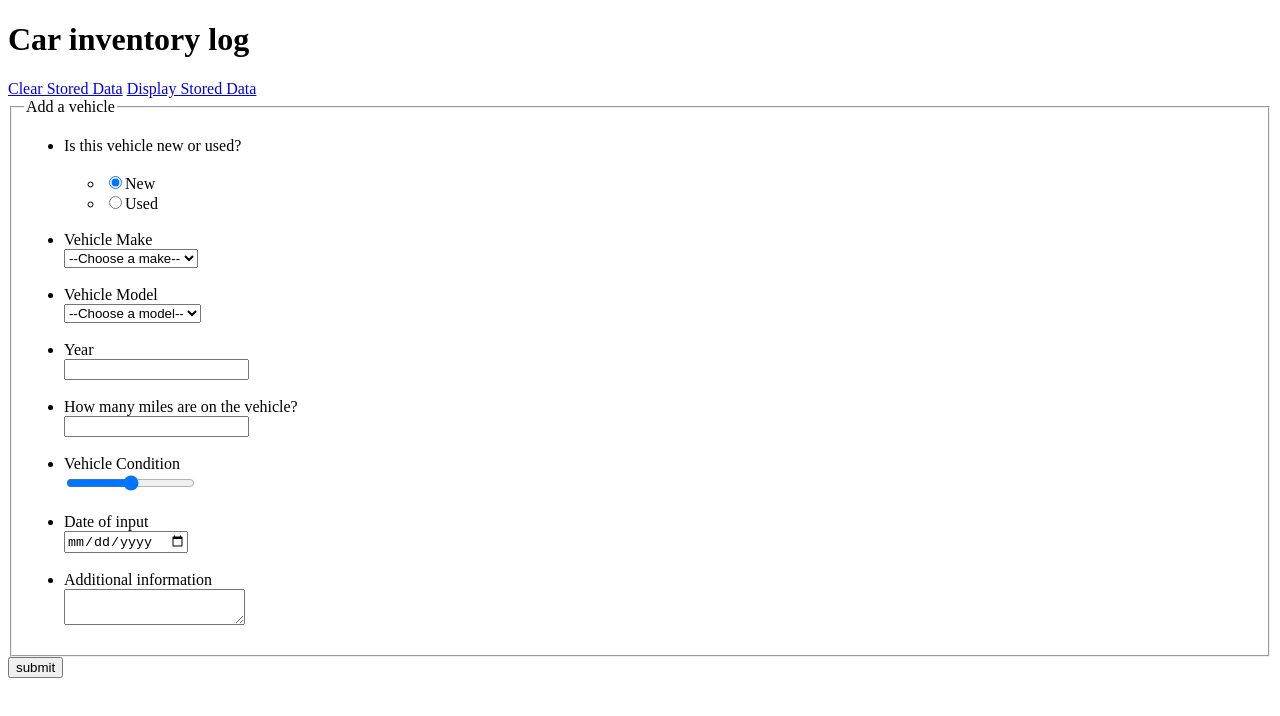
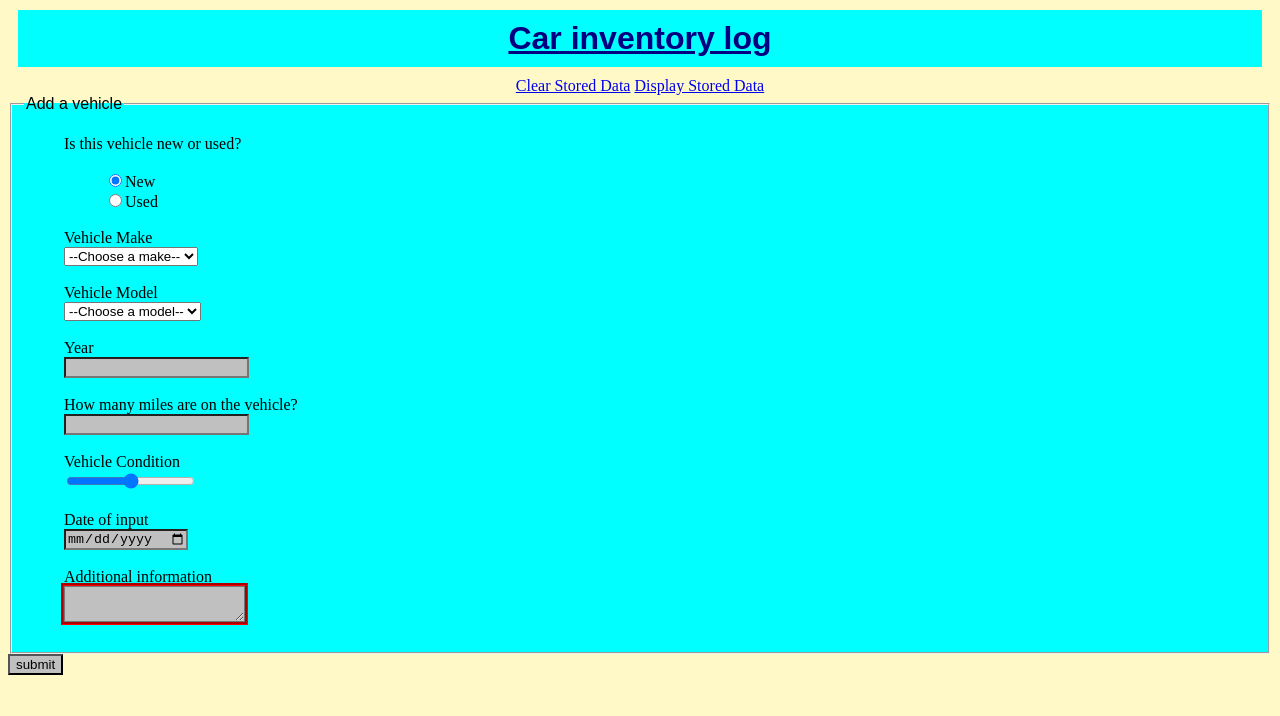
Before and after one commit to B67708/vfwproject2, a plain HTML site: page additem.html in a window 1280 px wide. Drawn offline with Linux system fonts and the light colour scheme.

Commit message:
Finalize CSS

```diff
--- a/additem.html
+++ b/additem.html
@@ -9,6 +9,7 @@ Project 2 -->
 		<meta name="description" content="Inventory of cars on lot."/>
 		<meta name="robots" content="index, follow"/>
 		<meta name="viewport" content="user-scalable=no, width=device-width"/>
+		<link href="styles.css"rel="stylesheet"type="text/css"/>
 		<title> Car lot inventory </title>
 	</head>
 
--- a/styles.css
+++ b/styles.css
@@ -1,3 +1,55 @@
 /* John Cardiff-Winchell
 VFW 1303
 Project week 2 */
+
+body{
+	background-color: #fff9c7;
+}
+fieldset{
+	background-color: #00ffff;
+}
+
+h1{
+	margin: 10px;
+	border: 1px color solid black;
+	padding: 10px;
+	text-align: center;
+	background-color: #00ffff;
+	font-family: Copperplate Gothic Light, sans-serif;
+	color: navy;
+	text-decoration: underline;
+
+}
+
+legend{
+	font-family: fantasy;
+	font-size: medium;
+	float: inherit;
+}
+
+ul{
+	list-style-type: none;
+}
+
+div{
+	font-family: monospace;
+	color: maroon;
+	background-color: silver;
+}
+
+nav{
+	text-align: center;
+
+}
+
+input{
+	background-color: silver;
+
+
+}
+
+textarea{
+	background-color: silver;
+	outline-style: groove;
+	outline-color: red;
+}
```
